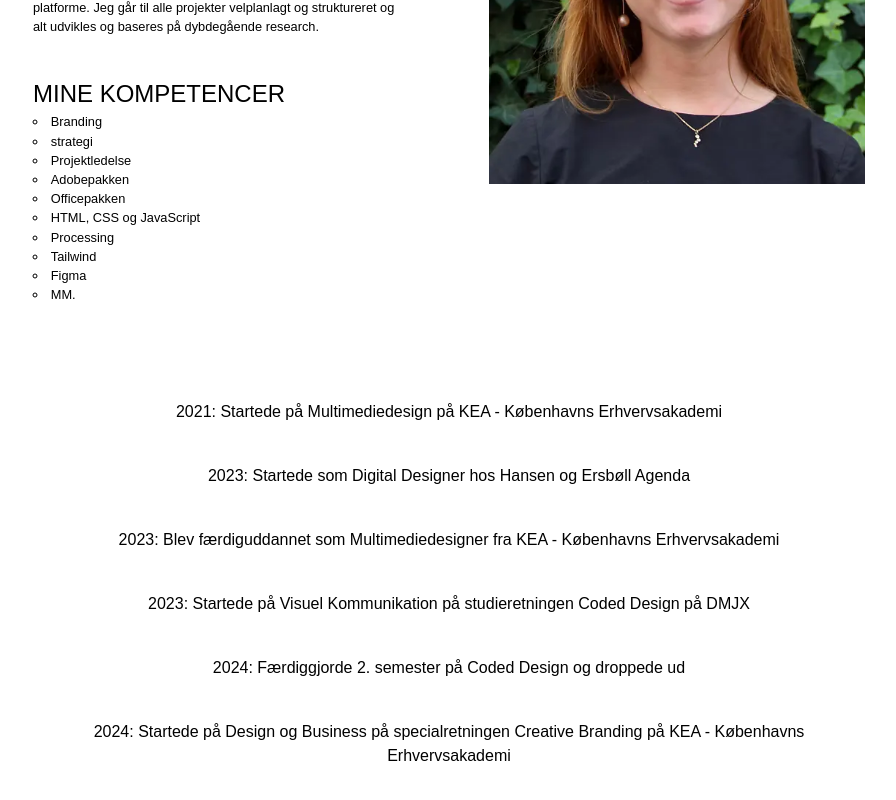
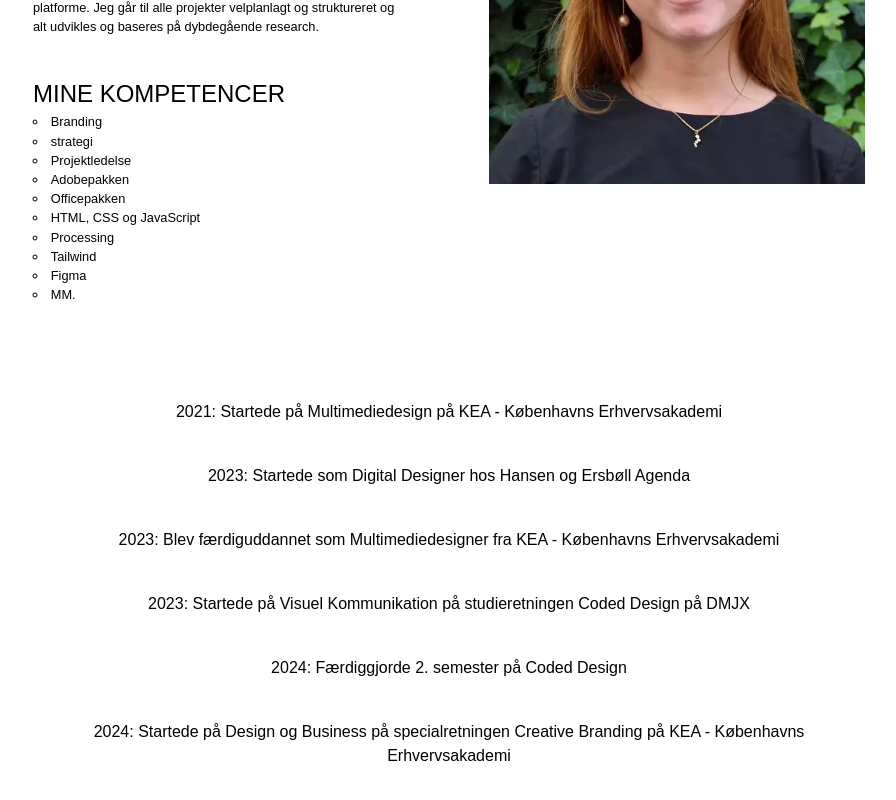
Before and after one commit to alberteStaermose/test, a Vue app: page /about in a window 1280 px wide. Shown: the part 665-1465 px from the top of the page, without its empty margins (191-1087 px from the left). Built offline with nearby package versions, Linux system fonts and the light colour scheme.

Commit message:
rettet tekst

```diff
--- a/src/views/AboutView.vue
+++ b/src/views/AboutView.vue
@@ -72,7 +72,7 @@
           >
         </h4>
         <h4 class="hover:scale-120">
-          2024: Færdiggjorde 2. semester på Coded Design og droppede ud
+          2024: Færdiggjorde 2. semester på Coded Design
         </h4>
         <h4 class="hover:scale-120">
           2024: Startede på Design og Business på specialretningen Creative
```
